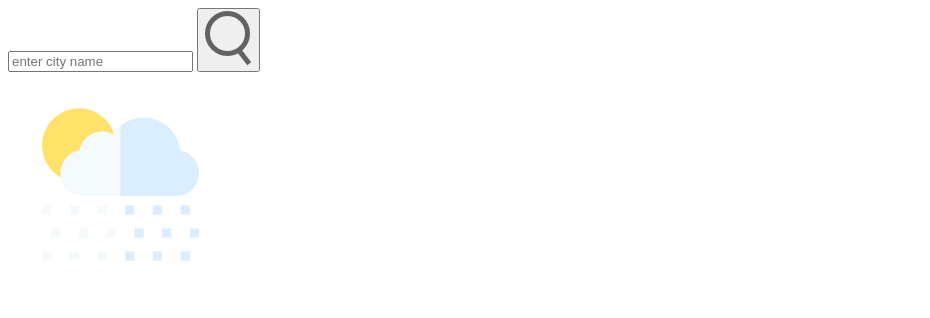
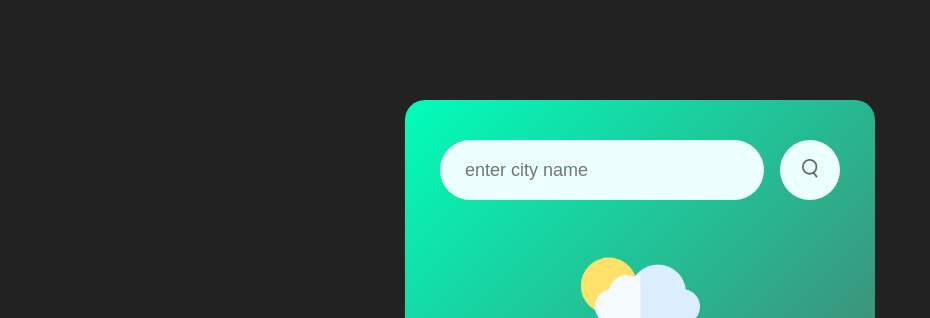
Before and after one commit to Nyok17/weather-APP, a plain HTML site: page index.html in a window 1280 px wide. Shown: the top 318 px of the page, without its empty margins (0-930 px from the left). Drawn offline with Linux system fonts and the light colour scheme; the site is published under a folder, as on GitHub Pages, so addresses that start at the root find nothing.

Commit message:
weather app

```diff
--- a/index.html
+++ b/index.html
@@ -4,7 +4,7 @@
     <meta charset="UTF-8">
     <title>Weather-App</title>
     <!--CSS link-->
-    <link rel="stylesheet" href="/css/styles.css">
+    <link rel="stylesheet" href="./styles.css">
 </head>
 <body>
 
```
Also changed, not shown: styles.css (renamed from css/styles.css).
